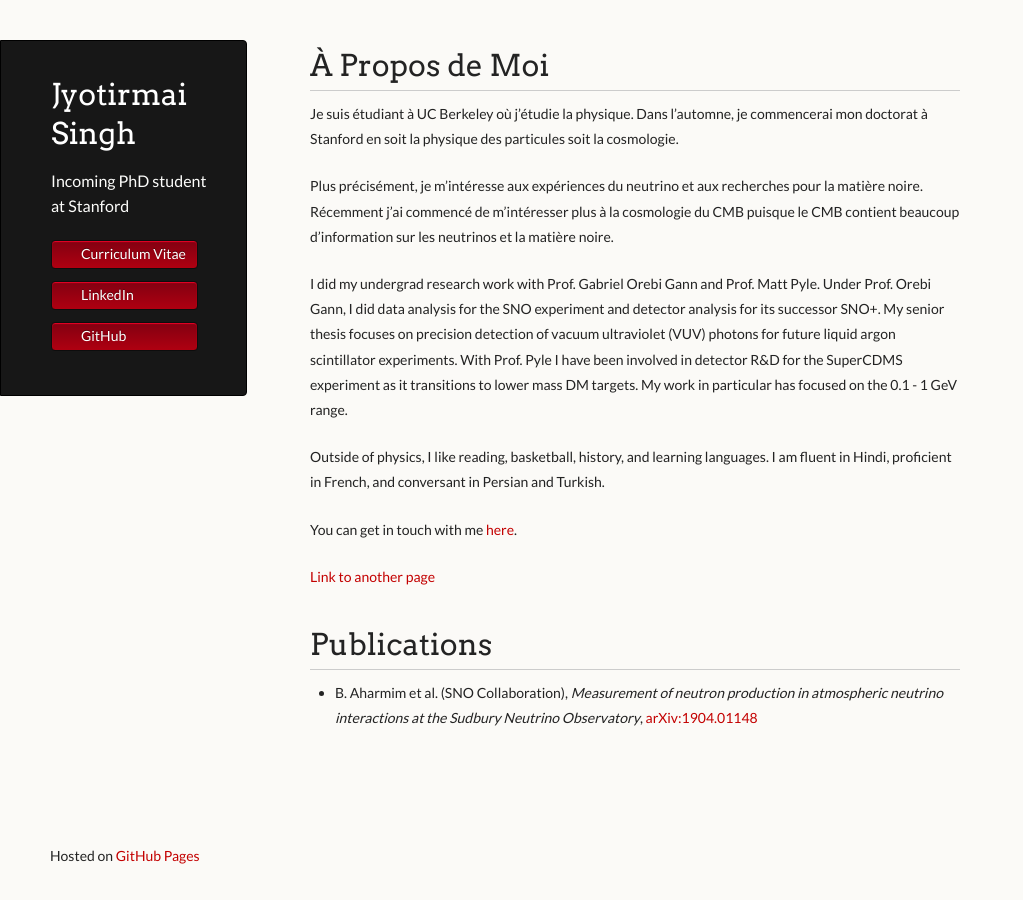
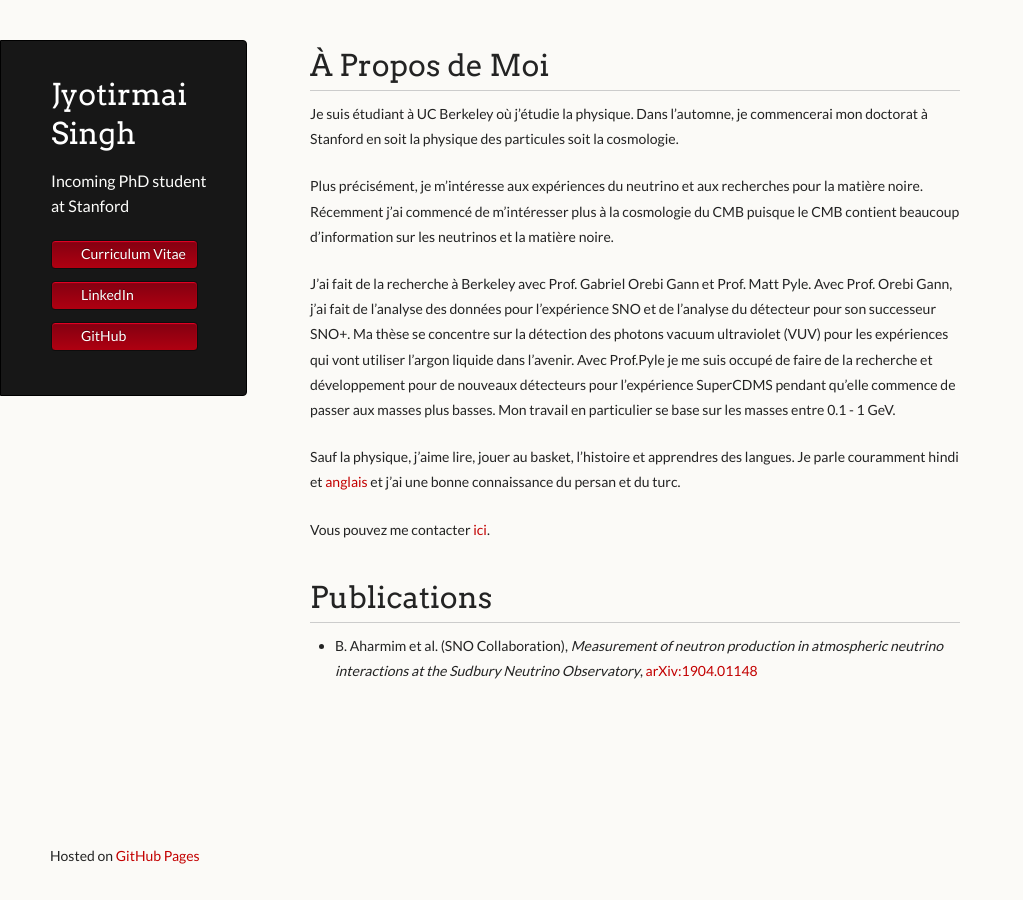
Before and after one commit to joe-singh/joe-singh.github.io, a Jekyll site: the page built from index-fr.md, in a window 1280 px wide. Shown: the whole page, without its empty margins (0-1023 px from the left). Built offline with Jekyll 4.4.1, drawn with Linux system fonts in a browser that asks for light colours.

Commit message:
Completed fr page

```diff
--- a/index-fr.md
+++ b/index-fr.md
@@ -17,16 +17,16 @@ Je suis étudiant à UC Berkeley où j'étudie la physique. Dans l'automne, je c
 Plus précisément, je m'intéresse aux expériences du neutrino et aux recherches pour la matière noire. Récemment j'ai commencé de m'intéresser plus à la cosmologie du
 CMB puisque le CMB contient beaucoup d'information sur les neutrinos et la matière noire.
 
-I did my undergrad research work with Prof. Gabriel Orebi Gann and Prof. Matt Pyle. Under Prof. Orebi Gann, I did data analysis for the SNO
-experiment and detector analysis for its successor SNO+. My senior thesis focuses on precision detection of vacuum ultraviolet (VUV) photons for
-future liquid argon scintillator experiments. With Prof. Pyle I have been involved in detector R&D for the SuperCDMS experiment as it transitions to
-lower mass DM targets. My work in particular has focused on the 0.1 - 1 GeV range.
+J'ai fait de la recherche à Berkeley avec Prof. Gabriel Orebi Gann et Prof. Matt Pyle. Avec Prof. Orebi Gann, j'ai fait de l'analyse des données pour
+l'expérience SNO et de l'analyse du détecteur pour son successeur SNO+. Ma thèse se concentre sur la détection des photons vacuum ultraviolet (VUV) pour
+les expériences qui vont utiliser l'argon liquide dans l'avenir. Avec Prof.Pyle je me suis occupé de faire de la recherche et développement pour de nouveaux détecteurs
+pour l'expérience SuperCDMS pendant qu'elle commence de passer aux masses plus basses. Mon travail en particulier se base sur les masses entre 0.1 - 1 GeV.
 
-Outside of physics, I like reading, basketball, history, and learning languages. I am fluent in Hindi, proficient in French, and conversant in Persian and Turkish.
+Sauf la physique, j'aime lire, jouer au basket, l'histoire et apprendres des langues. Je parle couramment hindi et [anglais](./index-md) et j'ai une bonne connaissance
+du persan et du turc.
 
-You can get in touch with me [here](mailto:joesingh@stanford.edu).
+Vous pouvez me contacter [ici](mailto:joesingh@stanford.edu).
 
-[Link to another page](./another-page.html)
 
 # Publications
 
```
